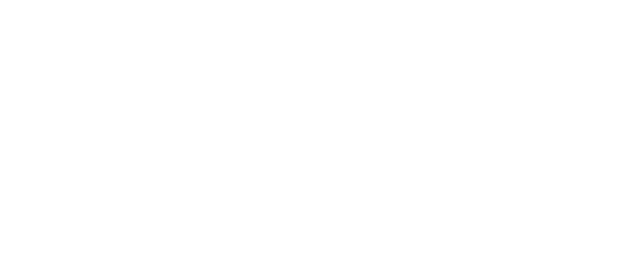
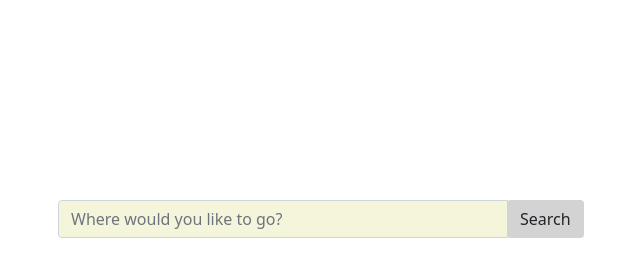
Before and after one commit to jmc37/1800_202210_DTC16, a plain HTML site: page index.html in a window 1280 px wide. Shown: the whole page, without its empty margins (338-978 px from the left). Drawn offline with nearby package versions, Linux system fonts and the light colour scheme.

Commit message:
Added Search Bar

```diff
--- a/index.html
+++ b/index.html
@@ -1,15 +1,48 @@
-<!DOCTYPE html>
-<html>
+<!doctype html>
+<html lang="en">
+  <head>
+    <!-- Required meta tags -->
+    <meta charset="utf-8">
+    <meta name="viewport" content="width=device-width, initial-scale=1">
 
-<head>
-    <meta charset="utf-8">
-    <title>My BCIT Project</title>
-    <meta name="comp1800 boilerplate code" content="my bcit project">
-    <meta name="author" content="BCIT">
-</head>
+    <!-- Bootstrap CSS -->
 
-<body>
+    <link href="https://cdn.jsdelivr.net/npm/bootstrap@5.1.3/dist/css/bootstrap.min.css" rel="stylesheet" integrity="sha384-1BmE4kWBq78iYhFldvKuhfTAU6auU8tT94WrHftjDbrCEXSU1oBoqyl2QvZ6jIW3" crossorigin="anonymous">
 
+    <title>Hello, world!</title>
+  </head>
+  <body>
+      <!-- Search Bar -->
+      <div class="container" style="margin-top: 200px; width: 40%;">
+        <div id="content">
+          <form class='form-inline'>
+            <div class="input-group">
+              <input type='text' id='search' class="form-control search-form" placeholder="Where would you like to go?" style="background-color: beige;">
+              <span class="input-group-btn" style="width:39px">
+                <button id="search-this"type="button" class="pull-right btn btn-default search-btn" style="background-color: lightgrey;">
+                    Search<i class="fa fa-search"></i>
+                </button>
+              </span>
+            </div>
+          </form>
+
+
+
+      </div>
+    </div>
+
+    <!-- Optional JavaScript; choose one of the two! -->
+
+    <!-- Option 1: Bootstrap Bundle with Popper -->
+    <script src="https://cdn.jsdelivr.net/npm/bootstrap@5.1.3/dist/js/bootstrap.bundle.min.js" integrity="sha384-ka7Sk0Gln4gmtz2MlQnikT1wXgYsOg+OMhuP+IlRH9sENBO0LRn5q+8nbTov4+1p" crossorigin="anonymous"></script>
+
+    <!-- Option 2: Separate Popper and Bootstrap JS -->
+    <!--
+    <script src="https://cdn.jsdelivr.net/npm/@popperjs/core@2.10.2/dist/umd/popper.min.js" integrity="sha384-7+zCNj/IqJ95wo16oMtfsKbZ9ccEh31eOz1HGyDuCQ6wgnyJNSYdrPa03rtR1zdB" crossorigin="anonymous"></script>
+    <script src="https://cdn.jsdelivr.net/npm/bootstrap@5.1.3/dist/js/bootstrap.min.js" integrity="sha384-QJHtvGhmr9XOIpI6YVutG+2QOK9T+ZnN4kzFN1RtK3zEFEIsxhlmWl5/YESvpZ13" crossorigin="anonymous"></script>
+    -->
+  </body>
+</html>
 
 
 
```
